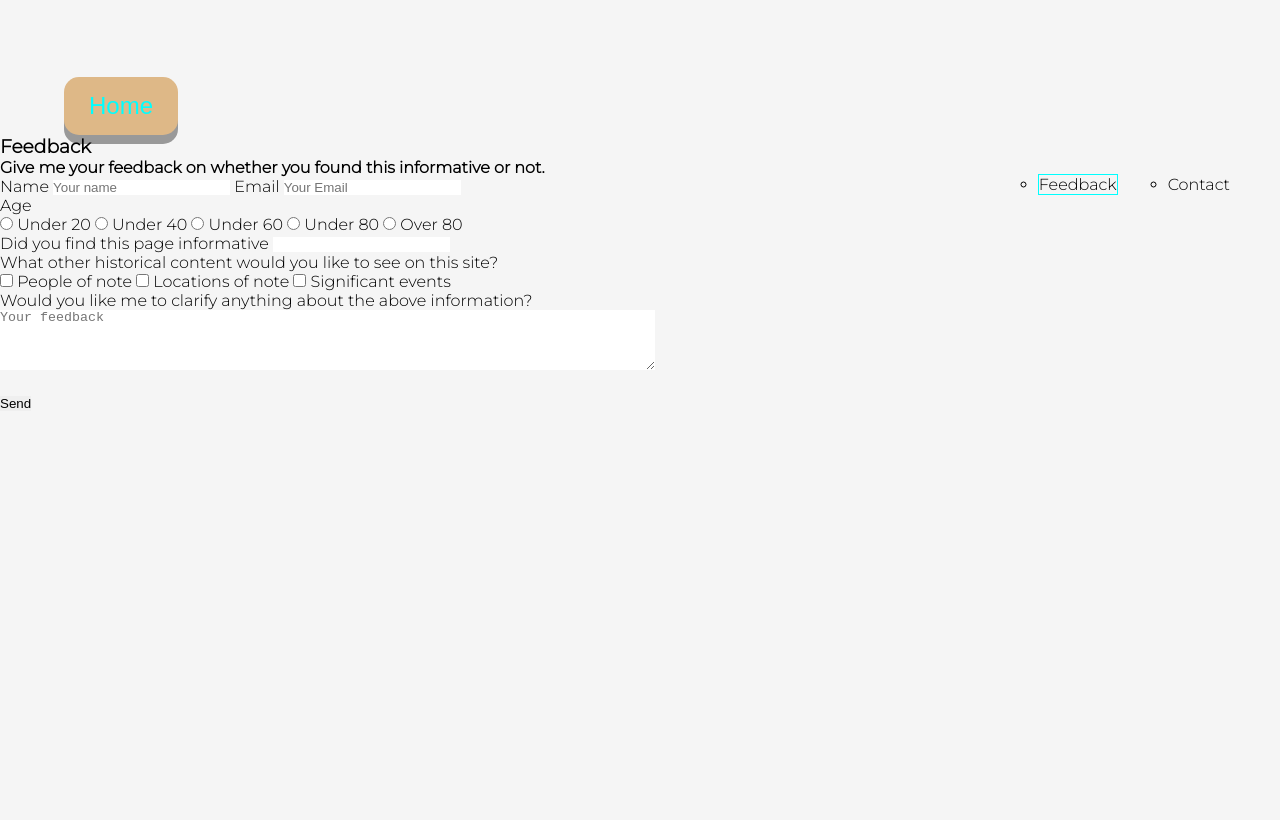
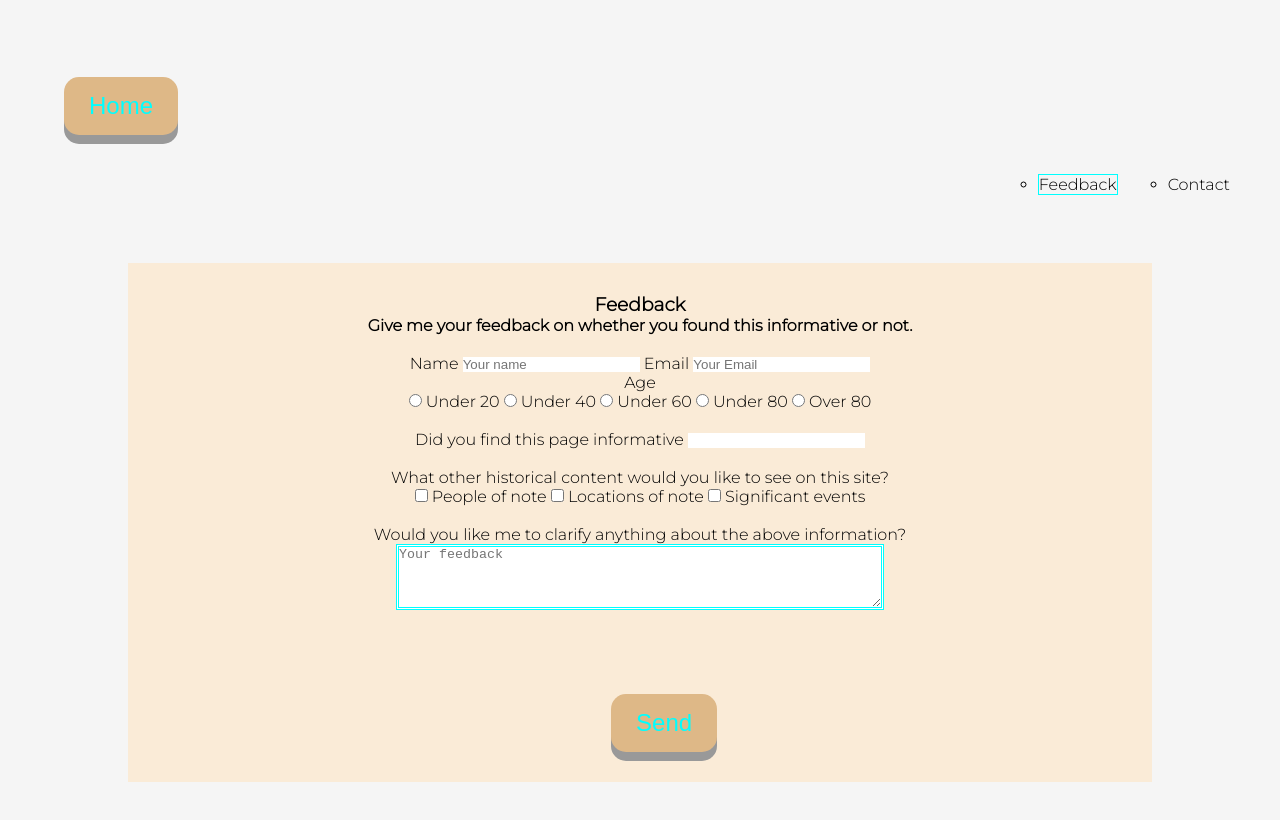
Before and after one commit to billk391/first-project-repository, a plain HTML site: page feedback.html in a window 1280 px wide. Shown: the part 42-862 px from the top of the page. Before the commit the page ends 800 px from the top, so only its background shows below. Drawn offline with Linux system fonts and the light colour scheme.

Commit message:
Add style to the contact and the feedback page

```diff
--- a/assets/css/style.css
+++ b/assets/css/style.css
@@ -34,7 +34,7 @@ body {
 }
 
 #home:hover {
-    background-color: antiquewhite;
+    background-color: moccasin;
 }
 
 h1 {
@@ -160,3 +160,54 @@ h1 {
     border-style: double;
     border-color: aqua;
 }
+
+/* style for feedback page */
+
+#response {
+    text-align: center;
+    position: relative;
+    padding: 30px;
+    margin: 10%;
+    background-color: antiquewhite;
+}
+
+#feedback {
+    border-style: double;
+    border-color: aqua;
+    width: 50%;
+}
+
+#send {
+    display: inline-block;
+    padding: 15px 25px;
+    font-size: 24px;
+    cursor: pointer;
+    text-align: center;
+    text-decoration: none;
+    outline: none;
+    color: aqua;
+    background-color: burlywood;
+    border: none;
+    border-radius: 15px;
+    box-shadow: 0 9px #999;
+    margin-top: 80px;
+    margin-left: 5%;
+}
+
+#send:hover {
+    background-color: moccasin;
+}
+
+/* style for contact page */
+
+#contact {
+    text-align: center;
+    position: relative;
+    padding: 30px;
+    margin: 10%;
+    background-color: burlywood;
+}
+
+#contact h3 {
+    color: aqua;
+}
--- a/feedback.html
+++ b/feedback.html
@@ -29,11 +29,12 @@
     </ul>
   </nav>
   </header>
-      <fieldset>
-        <legend><h3>Feedback</h3></legend>
+
+  <section id="response">
+        <h3>Feedback</h3>
         <h4>Give me your feedback on whether you found this informative or not.</h4>
         <form action="https://formdump.codeinstitute.net" method="POST">
-
+        <br>
         <div>
         <label for="name-field">Name</label>
         <input id="name-field" type="text" name="full-name" placeholder="Your name">
@@ -43,6 +44,7 @@
         </div>
         <hr>
         <div>
+          <hr>
           <p>Age</p>
         <input id="under-20" type="radio" name="under-20" value="under-20">
         <label for="under-20">Under 20</label>
@@ -59,7 +61,7 @@
         <input id="over 80" type="radio" name="over-80" value="over-80">
         <label for="over-80">Over 80</label>
         </div>
-        <hr>
+        <br>
         <div>
         <label for="positive-negative">Did you find this page informative</label>
         <input id="positive-negative" name="positive-negative" list="informative">
@@ -68,7 +70,7 @@
           <option value="No"></option>
         </datalist>
         </div>
-        <hr>
+        <br>
         <div>
         <p>What other historical content would you like to see on this site?</p>
         <input type="checkbox" id="people-of-note" name="people of note">
@@ -77,17 +79,16 @@
         <label for="locations-of-note">Locations of note</label>
         <input type="checkbox" id="significant-events" name="significant events">
         <label for="significant-events">Significant events</label>
-        <hr>
         </div>
+        <br>
         <div>
           <label for="feedback">Would you like me to clarify anything about the above information?</label>
           <textarea id="feedback" rows="4" cols="80" name="feedback" placeholder="Your feedback"></textarea>
-        <hr>
-        <br>
         <div>
-        <button type="submit" value="send">Send</button>
+        <button type="submit" value="send" id="send">Send</button>
         </div>
-      </fieldset>
+      </section>
+
     </body>
 
     <footer>
```
Also changed, not shown: contact.html (+6 -4 lines).
